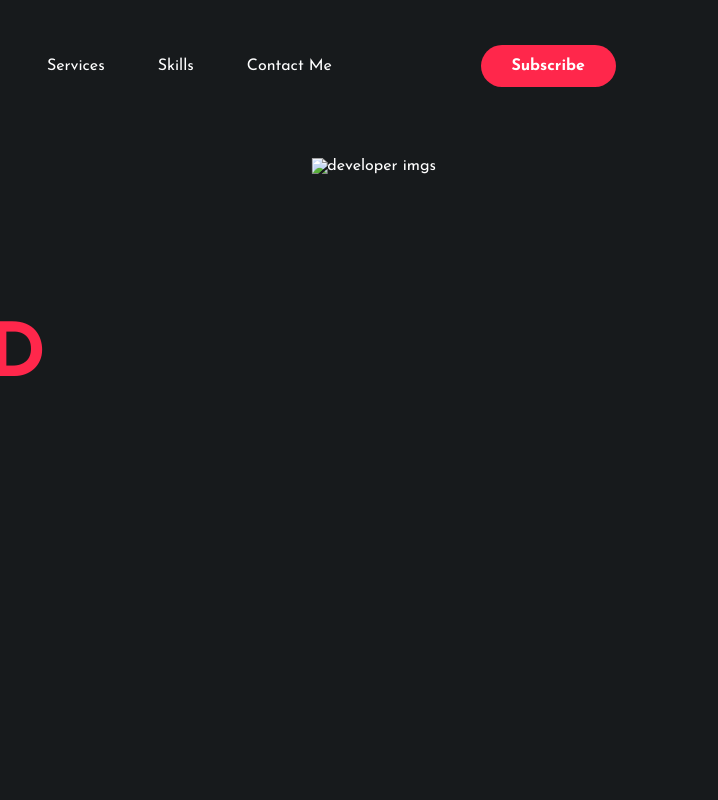
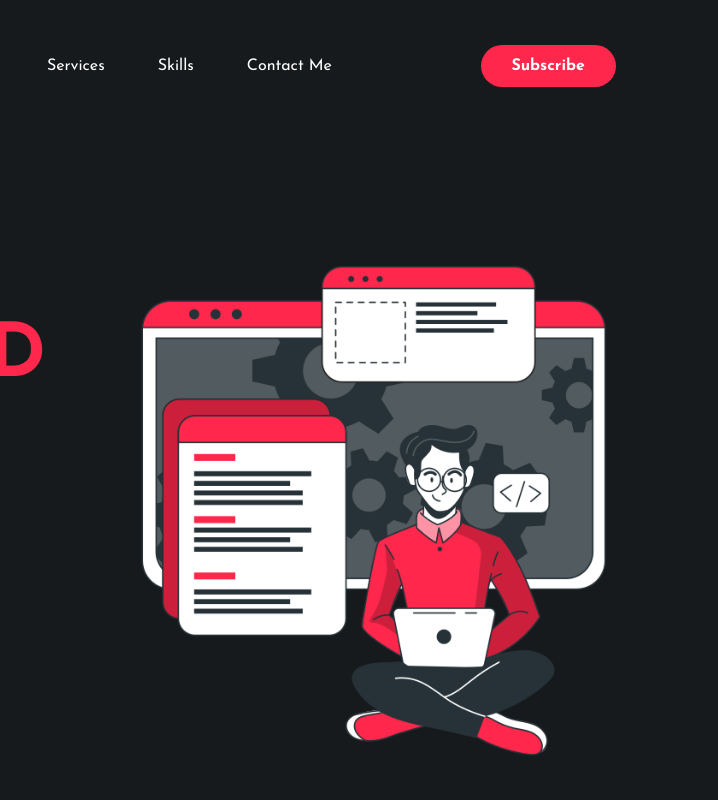
Before and after one commit to JamilAssad/Portfolio, a plain HTML site: page index.html in a window 1280 px wide. Shown: the top 800 px of the page, 562-1280 px from the left. Drawn offline with Linux system fonts and the light colour scheme.

Commit message:
Update index.html

```diff
--- a/index.html
+++ b/index.html
@@ -45,7 +45,7 @@
 
 
         <div class="container-images">
-                        <img src="developer-activity.png" alt="developer imgs">
+                        <img src="/imags/developer-activity.png" alt="developer imgs">
         </div>
 
         </div>
```
